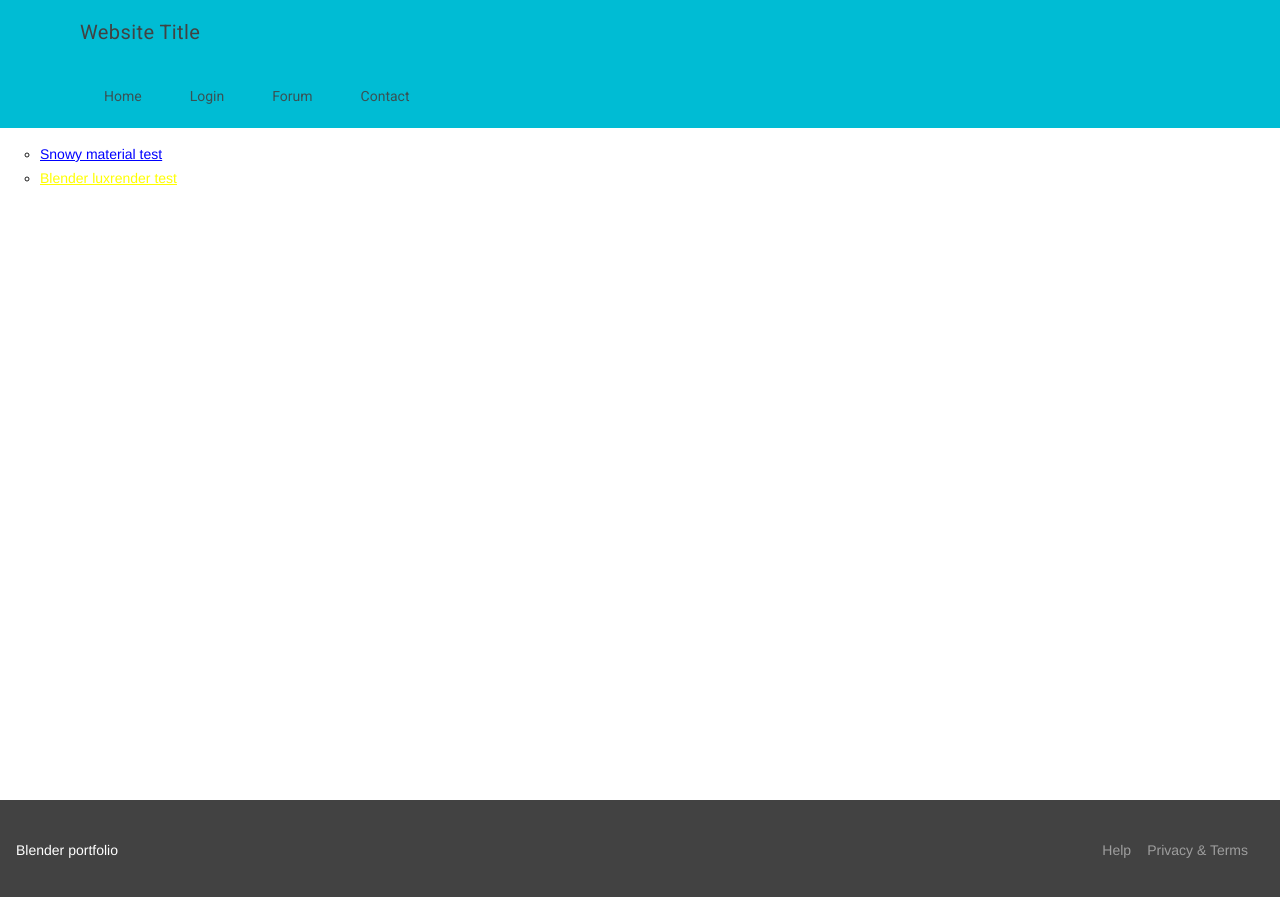
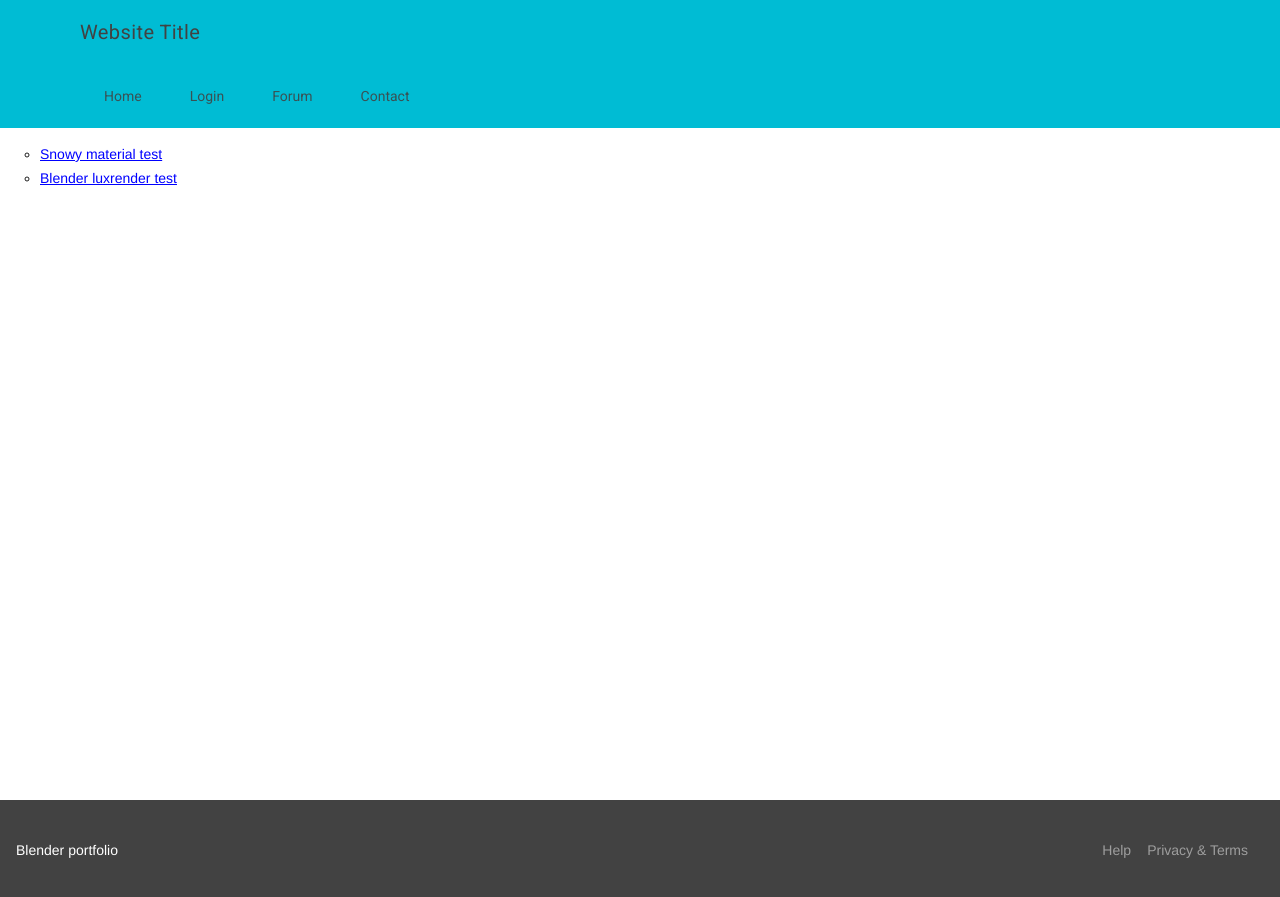
Before and after one commit to slothgamez/fireplex.github.io, a Jekyll site: the page scraps/index.html, which Jekyll copies as it is, in a window 1280 px wide. Shown: the top 897 px of the page. Built offline with Jekyll 4.4.1, drawn with Linux system fonts in a browser that asks for light colours; nearby versions of some CDN libraries; comment, search, counter and statistics services are not loaded.

Commit message:
Update index.html

```diff
--- a/scraps/index.html
+++ b/scraps/index.html
@@ -69,7 +69,7 @@
         <main class="mdl-layout__content">
           <ul style="list-style-type: circle;">
             <li><a href="https://fireplex.github.io/scraps/snowy_mat_test.png" style="color: blue;">Snowy material test</a></li>
-            <li><a href="https://fireplex.github.io/scraps/luxrender%20test.png">Blender luxrender test</a></li>
+            <li><a href="https://fireplex.github.io/scraps/luxrender%20test.png" style="color: blue;">Blender luxrender test</a></li>
           </ul>
         </main>
           <footer class="mdl-mini-footer">
```
